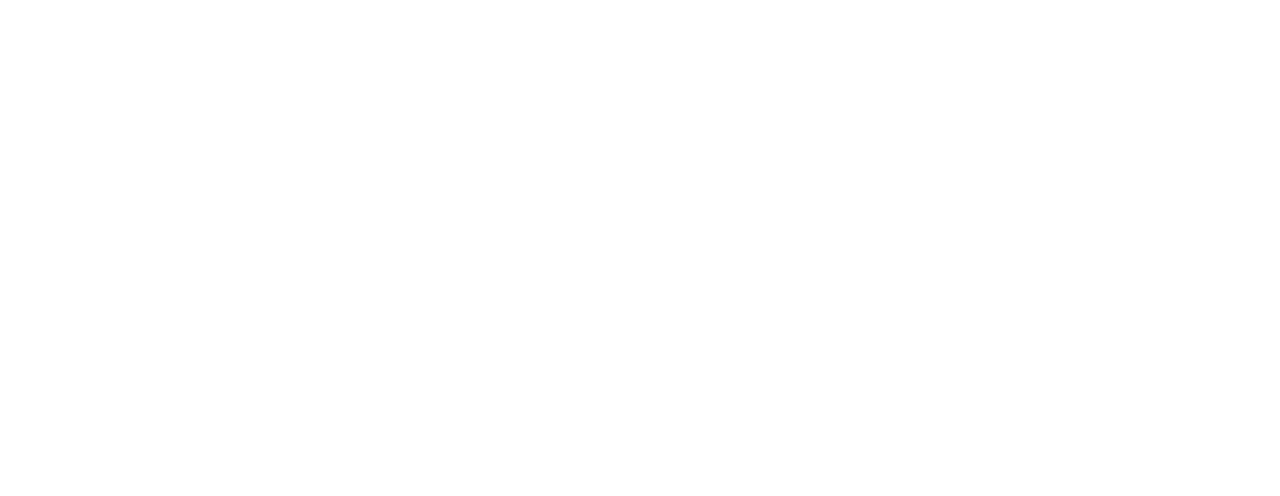
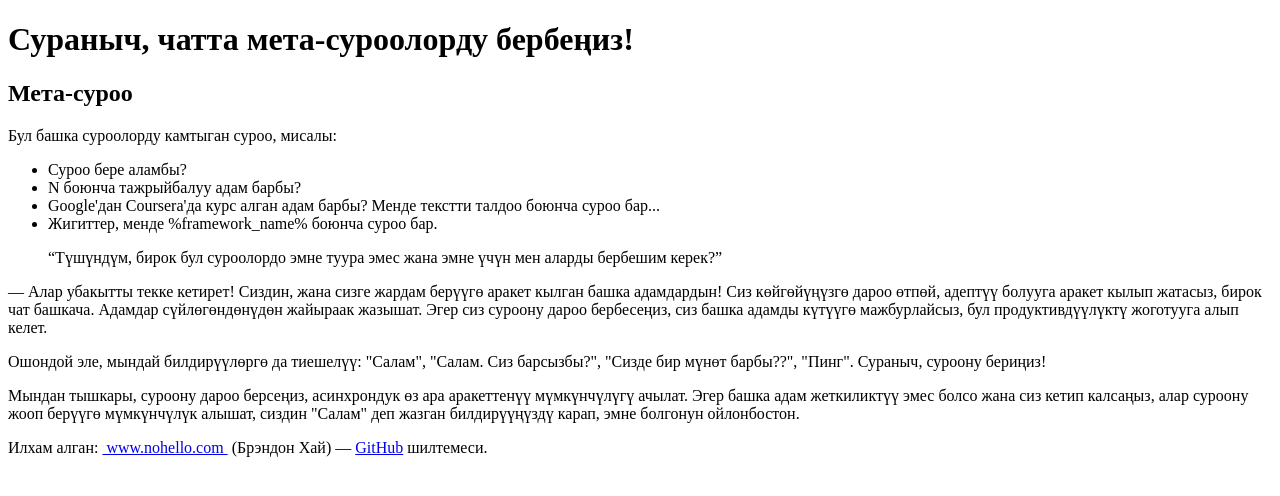
Before and after one commit to muhammed0405/lesson-9-repository, a plain HTML site: page index.html in a window 1280 px wide. Drawn offline with Linux system fonts and the light colour scheme.

Commit message:
Update index.html

```diff
--- a/index.html
+++ b/index.html
@@ -1,10 +1,35 @@
 <!DOCTYPE html>
-<html lang="en">
+<html lang="ky">
 <head>
     <meta charset="UTF-8">
-    <title>Title</title>
+    <meta name="viewport" content="width=device-width, initial-scale=1.0">
+    <title>Чат Стилдеги Текст</title>
+    <link rel="stylesheet" href="./css/styles.css">
 </head>
 <body>
+    <div class="container">
+        <h1>Сураныч, чатта мета-суроолорду бербеңиз!</h1>
+        <h2>Мета-суроо</h2>
+        <p>Бул башка суроолорду камтыган суроо, мисалы:</p>
+        <ul>
+            <li>Суроо бере аламбы?</li>
+            <li>N боюнча тажрыйбалуу адам барбы?</li>
+            <li>Google'дан Coursera'да курс алган адам барбы? Менде текстти талдоо боюнча суроо бар...</li>
+            <li>Жигиттер, менде %framework_name% боюнча суроо бар.</li>
+        </ul>
+        <blockquote>
+            <p>“Түшүндүм, бирок бул суроолордо эмне туура эмес жана эмне үчүн мен аларды бербешим керек?”</p>
+        </blockquote>
+        <p>— Алар убакытты текке кетирет! Сиздин, жана сизге жардам берүүгө аракет кылган башка адамдардын! Сиз көйгөйүңүзгө дароо өтпөй, адептүү болууга аракет кылып жатасыз, бирок чат башкача. Адамдар сүйлөгөндөнүдөн жайыраак жазышат. Эгер сиз суроону дароо бербесеңиз, сиз башка адамды күтүүгө мажбурлайсыз, бул продуктивдүүлүктү жоготууга алып келет.</p>
+        <p>Ошондой эле, мындай билдирүүлөргө да тиешелүү: "Салам", "Салам. Сиз барсызбы?", "Сизде бир мүнөт барбы??", "Пинг". Сураныч, суроону бериңиз!</p>
+        <p>Мындан тышкары, суроону дароо берсеңиз, асинхрондук өз ара аракеттенүү мүмкүнчүлүгү ачылат. Эгер башка адам жеткиликтүү эмес болсо жана сиз кетип калсаңыз, алар суроону жооп берүүгө мүмкүнчүлүк алышат, сиздин "Салам" деп жазган билдирүүңүздү карап, эмне болгонун ойлонбостон.</p>
 
+    </div>
+
+    <footer>
+        Илхам алган: <a href="www.nohello.com">
+            www.nohello.com
+        </a> (Брэндон Хай) — <a href="https://github.com/leshark/nometa">GitHub</a> шилтемеси.
+    </footer>
 </body>
 </html>
```
